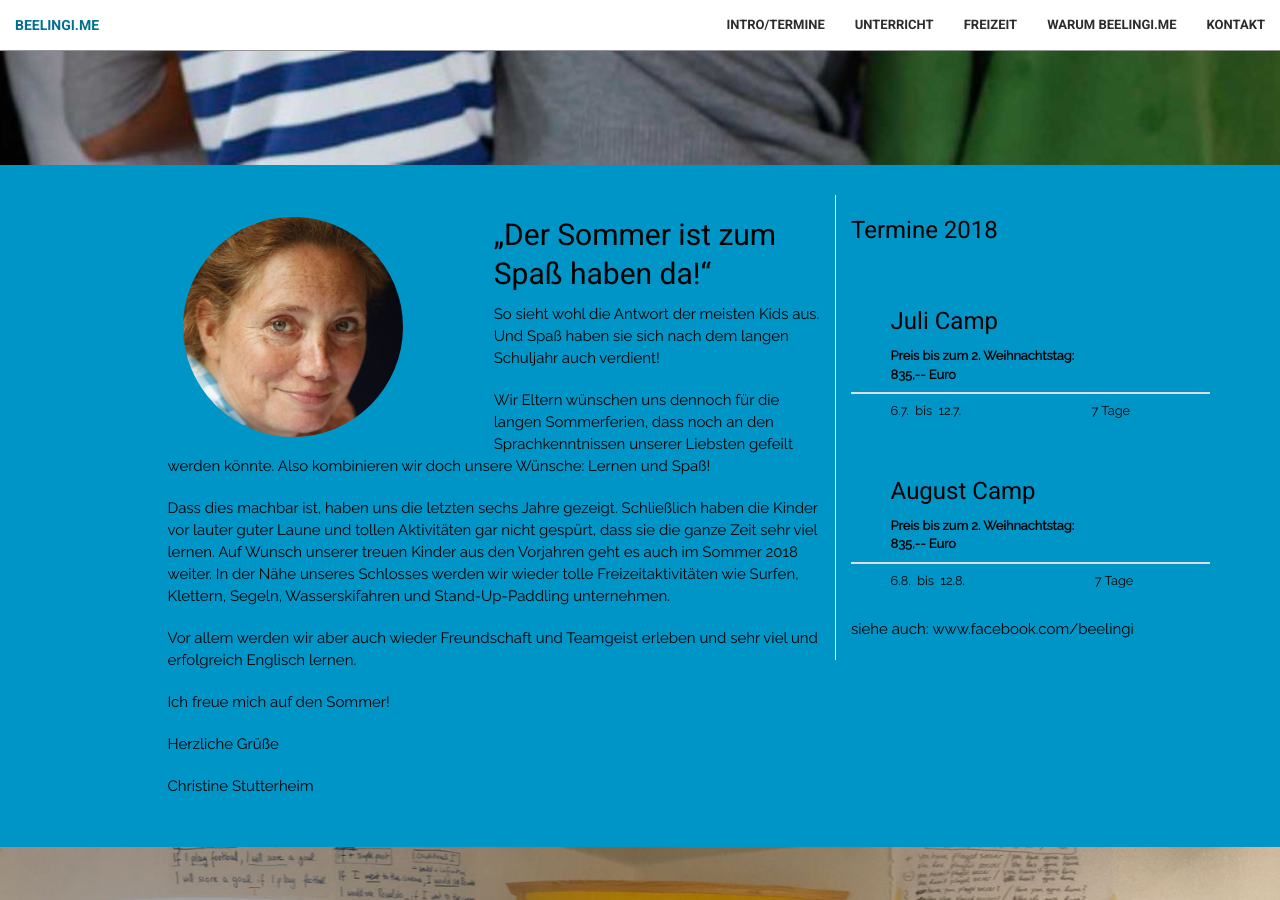
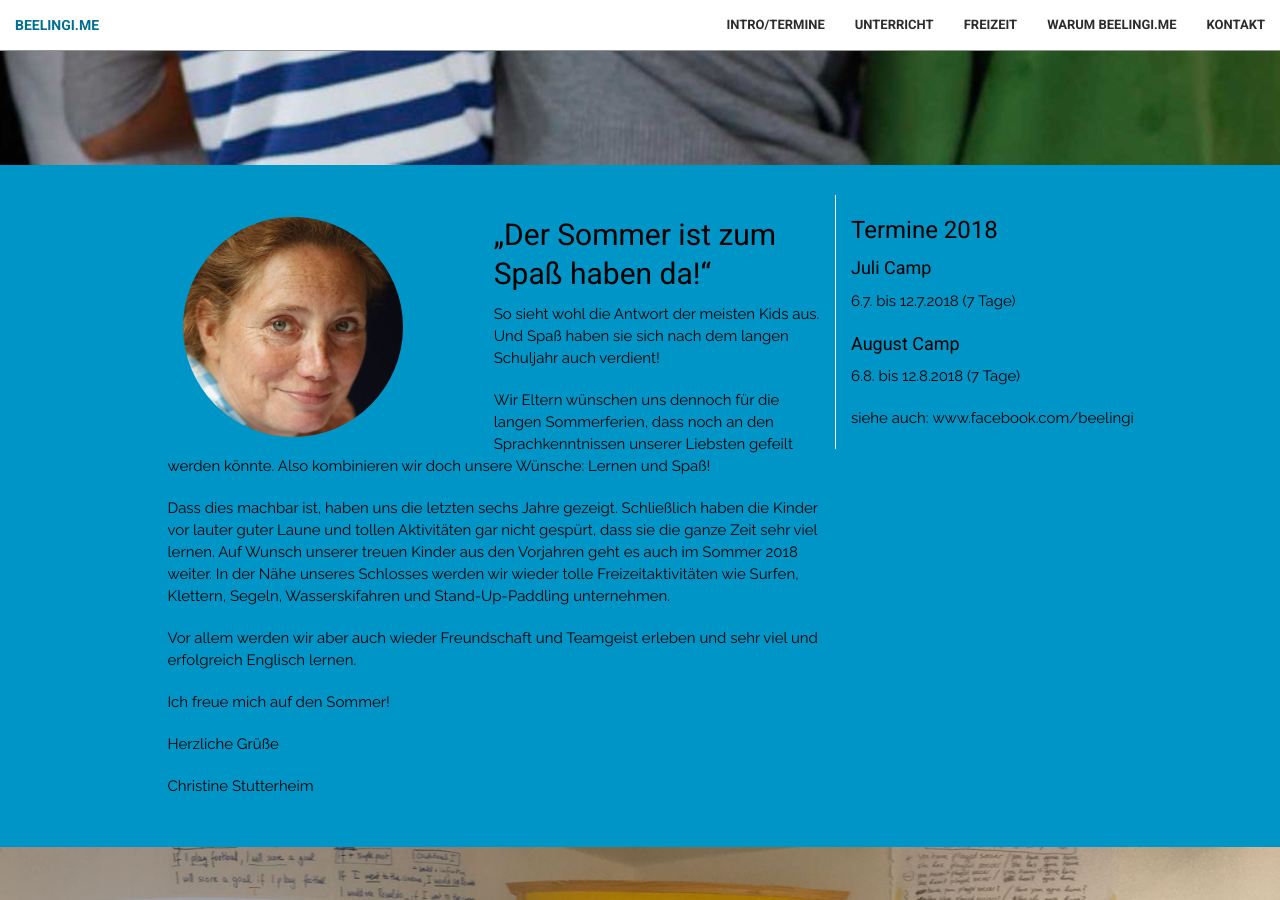
Before and after one commit to Beelingi/beelingi.github.io, a Jekyll site: the page built from index.html, in a window 1280 px wide and 900 px high, scrolled down 735 px. Built offline with Jekyll 4.4.1, drawn with Linux system fonts in a browser that asks for light colours; nearby versions of some CDN libraries.

Commit message:
Termine und Preise update

```diff
--- a/_includes/Termine.md
+++ b/_includes/Termine.md
@@ -1,11 +1,9 @@
 ### Termine 2018
 
-|      | Juli Camp            |        |           |
-| ---- | -------------------- | ------ | --------- |
-|      | 6.7.  bis  12.7.2018 | 7 Tage | EUR 835,- |
+#### Juli Camp
 
-|      | August Camp          |        |           |
-| ---- | -------------------- | ------ | --------- |
-|      | 6.8.  bis  12.8.2018 | 7 Tage | EUR 835,- |
+6.7.  bis  12.7.2018 (7 Tage)
 
-siehe auch: [www.facebook.com/beelingi](http://www.facebook.com/beelingi)
+#### August Camp
+
+6.8.  bis  12.8.2018 (7 Tage)
--- a/_includes/about.html
+++ b/_includes/about.html
@@ -13,48 +13,12 @@
         </div>
 
         <div class="col-md-4 col-sm-4  light reisetermine small">
-            <h3>Termine 2018</h3>
 
-            <br>
-            <table class="table">
-                <thead>
-                <tr>
-                    <th scope="col">&nbsp;</th>
-                    <th colspan="3"><h3>Juli Camp</h3>
-                        Preis bis zum 2. Weihnachtstag: <br>835,-- Euro</th>
-                </tr>
-                </thead>
-                <tbody>
 
-                <tr>
-                    <td>&nbsp;</td>
-                    <td>6.7. &nbsp;bis &nbsp;12.7.</td>
-                    <td>7 Tage</td>
-                </tr>
-
-                </tbody>
-                </table>
-
-            <table class="table">
-                <thead>
-
-                <tr>
-                    <th scope="col">&nbsp;</th>
-                    <th colspan="3"><h3>August Camp</h3>
-                        Preis bis zum 2. Weihnachtstag: <br>835,-- Euro</th>
-                </tr>
-
-                </thead>
-
-                <tbody>
-
-                <tr>
-                    <td scope="col">&nbsp;</td>
-                    <td scope="col">6.8. &nbsp;bis &nbsp;12.8.</td>
-                    <td scope="col">7 Tage</td>
-                </tr>
-                </tbody>
-            </table>
+            <div class="table">
+                {% capture termine %}{% include Termine.md %}{% endcapture %}
+                {{ termine | markdownify }}
+            </div>
 
 
             <p>siehe auch:&nbsp;<a href="http://www.facebook.com/beelingi" target="_blank">www.facebook.com/beelingi</a></p>
--- a/_includes/impressum.html
+++ b/_includes/impressum.html
@@ -1,7 +1,7 @@
 <section class="big-padding black" id="impressum">
     <div class="container">
         <div class="row">
-            <div class="col-lg-12  text-center">
+            <div class="col-lg-12  text-center small">
 
 
                 {% capture impressum %}{% include Impressum.md %}{% endcapture %}
--- a/css/custom.css
+++ b/css/custom.css
@@ -10,3 +10,4 @@ a {
     text-align: center;
     }
 .bg-primary {color: #000000}
+ table {width: 100%}
```
Also changed, not shown: 2 other files.
